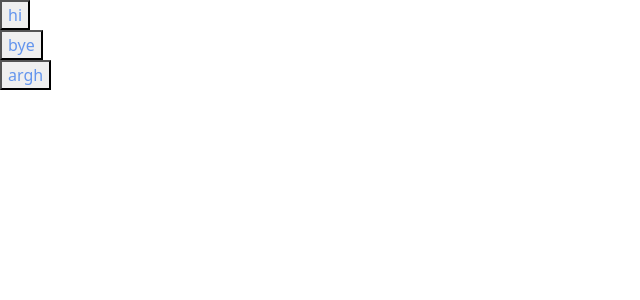
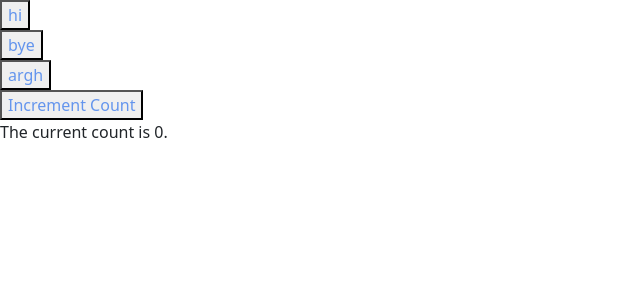
Before and after one commit to KyleFuller/rcos-website, a React (Create React App) app in the folder kyle-website/: page / in a window 1280 px wide. Shown: the top 300 px of the page, without its empty margins (0-640 px from the left). Built offline with nearby package versions, Linux system fonts and the light colour scheme.

Commit message:
Now has another button that uses a callback to increment a count that is displayed within a paragraph in the parent component.

```diff
--- a/kyle-website/src/App.js
+++ b/kyle-website/src/App.js
@@ -1,5 +1,6 @@
 import './App.css';
 import 'bootstrap/dist/css/bootstrap.css';
+import React, {useState} from 'react';
 
 function AlertButton(props) {
 	const text = props.text;
@@ -11,7 +12,19 @@ function makeAlertButtons(propses) {
 	return propses.map((obj) => <div> <AlertButton text={obj.text} alert={obj.alert} /> </div>);
 }
 
+function ButtonIncrementCount(props) {
+	return <button onClick={() => props.incrementCount()}>Increment Count</button>;
+}
+
 function App(props) {
+
+	const [count, setCount] = useState(0);
+
+	function incrementCount() {
+		setCount(count + 1);
+//		alert("count incremented.");
+	}
+
 	return (
 		<div>
 			<body>
@@ -19,7 +32,9 @@ function App(props) {
 					{text:"hi", alert:"hello!"},
 					{text:"bye", alert:"byebye!"},
 					{text:"argh", alert:"arggghhh!"}])}
+				<ButtonIncrementCount incrementCount={incrementCount} />
 			</body>
+			<p> The current count is {count}. </p>
 		</div>
 	);
 }
--- a/kyle-website/src/index.js
+++ b/kyle-website/src/index.js
@@ -7,7 +7,7 @@ import reportWebVitals from './reportWebVitals';
 const root = ReactDOM.createRoot(document.getElementById('root'));
 root.render(
   <React.StrictMode>
-    <App/>
+    <App />
   </React.StrictMode>
 );
 
```
